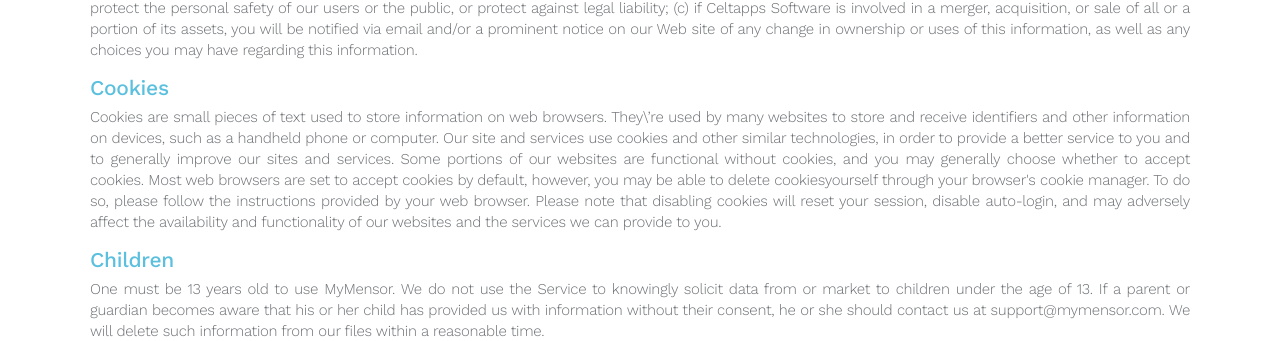
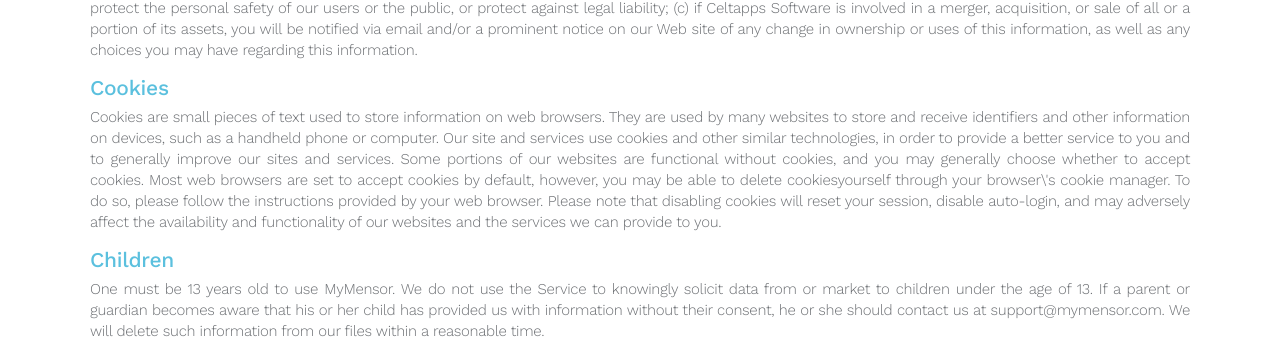
Before and after one commit to jorgercg/MyMensorWebsite, a Django app: page /en/privacy/ in a window 1280 px wide. Shown: the part 861-1202 px from the top of the page. Run offline with Django 3.2, Linux system fonts and the light colour scheme; some libraries are stand-ins or nearby versions.

Commit message:
13OUT2017 21h52min

```diff
--- a/mymwebsite/templates/privacy.html
+++ b/mymwebsite/templates/privacy.html
@@ -7,41 +7,51 @@
     <p></p>
     <p>{% trans "Last revision on June 2nd 2017." %}</p>
     <p></p>
-    <p class="text-justify">{% blocktrans %}This Privacy Policy sets forth MyMensor's policy with respect to information including
+    <p class="text-justify">{% blocktrans %}This Privacy Policy sets forth MyMensor's policy with respect to information
+        including
         personally identifiable data and other information that is collected from visitors to the Site and Services.
         This privacy policy governs your use of a software application (“Service”), including both a Mobile app running
         on mobile devices, and a Website application that runs on both mobile and desktop/laptop devices, that was
         created by Celtapps Software. {% endblocktrans %}</p>
     <h4 class="text-info text-capitalize">{% trans "Information collected and its use" %}</h4>
-    <p class="text-justify">{% blocktrans %}The Service obtains the information you provide when you download and register the Service
+    <p class="text-justify">{% blocktrans %}The Service obtains the information you provide when you download and
+        register the Service
         (“User Provided Data”). Registration is required to use our Service. When you register with us and use the
         Service, you provide: (a) an email address, an username and a password; (b) information you provide us when you
         contact us for help, and; (c) information you enter into our system when using the Service, such as images,
         videos, remarks and numerical data. We may also use the information you provided us to contact you from time to
-        time to provide you with important information, required notices and marketing promotions.{% endblocktrans %}</p>
-    <p class="text-justify">{% blocktrans %}In addition, the Service may collect certain information automatically (“Collected
+        time to provide you with important information, required notices and marketing
+        promotions.{% endblocktrans %}</p>
+    <p class="text-justify">{% blocktrans %}In addition, the Service may collect certain information automatically
+        (“Collected
         Information”), such as the type of mobile device you use, your mobile devices unique device ID, the IP address
         of your device, the geographic location of your device, your operating system, the type of Internet browsers you
         use, and information about the way you use the Service. Sometimes we aggregate user data anonymously to
         understand our customer base better.{% endblocktrans %}</p>
-    <p class="text-justify">{% blocktrans %}This Service collects information about the location of your device. We use your location
+    <p class="text-justify">{% blocktrans %}This Service collects information about the location of your device. We use
+        your location
         information to provide location certification services. You may at any time stop us from further allowing us to
         have access to your location data by disabling location services entirely, or specifically for the app, inside
         our app or on your mobile device.{% endblocktrans %}</p>
     <h4 class="text-info text-capitalize">{% trans "Data Retention Policy; Managing Your Information" %}</h4>
-    <p class="text-justify">{% blocktrans %}We will retain User Provided data for as long as you use the Service and for a reasonable
+    <p class="text-justify">{% blocktrans %}We will retain User Provided data for as long as you use the Service and for
+        a reasonable
         time thereafter. If you’d like to delete User Provided Data that you have provided via the Service, you can do
         so inside our mobile app and inside our web app, for the relevant portions of information, furthermore, if you
         want to completely wipe all information from our servers please contact us at support@mymensor.com and we will
         respond in a reasonable time. Please note that some or all of the User Provided Data may be required in order
-        for the Service to function properly, and we may be required to retain certain information by law.{% endblocktrans %}</p>
+        for the Service to function properly, and we may be required to retain certain information by
+        law.{% endblocktrans %}</p>
     <h4 class="text-info text-capitalize">{% trans "Third-Party Payment Processor" %}</h4>
-    <p class="text-justify">{% blocktrans %}We use a third party payment processor to process payments made to us. In connection with
+    <p class="text-justify">{% blocktrans %}We use a third party payment processor to process payments made to us. In
+        connection with
         the processing of such payments, we do not retain any personally identifiable information or any financial
         information such as credit card numbers. All such information is provided directly to our third party processor,
-        whose use of your personal information is governed by their privacy policy (https://www.paypal.com/pt/webapps/mpp/ua/privacy-full?locale.x=en_PT).{% endblocktrans %}</p>
+        whose use of your personal information is governed by their privacy policy
+        (https://www.paypal.com/pt/webapps/mpp/ua/privacy-full?locale.x=en_PT).{% endblocktrans %}</p>
     <h4 class="text-info text-capitalize">{% trans "Third parties access to information obtained by the Service" %}</h4>
-    <p class="text-justify">{% blocktrans %}We will share your information with third parties only in the ways that are described in
+    <p class="text-justify">{% blocktrans %}We will share your information with third parties only in the ways that are
+        described in
         this privacy statement. We may disclose collected Information, in the following manners: (a) as required by law,
         such as to comply with a subpoena, or similar legal process; (b) when we believe in good faith that disclosure
         is necessary to protect our rights, protect your safety or the safety of others, investigate fraud, respond to a
@@ -51,25 +61,30 @@
         change in ownership or uses of this information, as well as any choices you may have regarding this
         information.{% endblocktrans %}</p>
     <h4 class="text-info text-capitalize">{% trans "Cookies" %}</h4>
-    <p class="text-justify">{% trans "Cookies are small pieces of text used to store information on web browsers." %}
-        {% trans "They\’re used by many websites to store and receive identifiers and other information on devices, such as a handheld phone or computer. "%}
-        {% trans "Our site and services use cookies and other similar technologies, in order to provide a better service to you and to generally improve our sites and services." %}
-        {% trans "Some portions of our websites are functional without cookies, and you may generally choose whether to accept cookies. "%}
-        {% trans "Most web browsers are set to accept cookies by default, however, you may be able to delete cookiesyourself through your browser\'s cookie manager." %}
-        {% trans "To do so, please follow the instructions provided by your web browser. "%}
-        {% trans "Please note that disabling cookies will reset your session, disable auto-login, and may adversely affect the availability and functionality of our websites and the services we can provide to you." %}</p>
+    <p class="text-justify">{% blocktrans %}Cookies are small pieces of text used to store information on web browsers.
+        They are used by many websites to store and receive identifiers and other information on devices, such as a
+        handheld phone or computer. Our site and services use cookies and other similar technologies, in order to
+        provide a better service to you and to generally improve our sites and services. Some portions of our websites
+        are functional without cookies, and you may generally choose whether to accept cookies. Most web browsers are
+        set to accept cookies by default, however, you may be able to delete cookiesyourself through your browser\'s
+        cookie manager. To do so, please follow the instructions provided by your web browser. Please note that
+        disabling cookies will reset your session, disable auto-login, and may adversely affect the availability and
+        functionality of our websites and the services we can provide to you.{% endblocktrans %}</p>
     <h4 class="text-info text-capitalize">{% trans "Children" %}</h4>
-    <p class="text-justify">{% blocktrans %}One must be 13 years old to use MyMensor. We do not use the Service to knowingly solicit
+    <p class="text-justify">{% blocktrans %}One must be 13 years old to use MyMensor. We do not use the Service to
+        knowingly solicit
         data from or market to children under the age of 13. If a parent or guardian becomes aware that his or her child
         has provided us with information without their consent, he or she should contact us at support@mymensor.com. We
         will delete such information from our files within a reasonable time.{% endblocktrans %}</p>
     <h4 class="text-info text-capitalize">{% trans "Security" %}</h4>
-    <p class="text-justify">{% blocktrans %}MyMensor takes reasonable steps to protect your information from loss, misuse, and
+    <p class="text-justify">{% blocktrans %}MyMensor takes reasonable steps to protect your information from loss,
+        misuse, and
         unauthorized access, disclosure, alteration, or destruction. However, no Internet or email transmission is ever
         fully secure or error free. In particular, email sent to or from us may not be secure. Therefore, you should
         take special care in deciding what information you send to us via email. Please keep this in mind when
         disclosing any information to MyMensor.{% endblocktrans %}</p>
     <h4 class="text-info text-capitalize">{% trans "Contact" %}</h4>
-    <p class="text-justify">{% blocktrans %}If you have any questions regarding privacy while using the Service, or have questions about
+    <p class="text-justify">{% blocktrans %}If you have any questions regarding privacy while using the Service, or have
+        questions about
         our practices, please contact us via email at support@mymensor.com.{% endblocktrans %}</p>
 {% endblock %}
--- a/mymwebsite/templates/terms.html
+++ b/mymwebsite/templates/terms.html
@@ -109,7 +109,7 @@
         User Account. An email or phone request to cancel your User Account is not considered cancellation. You can
         cancel your User Account at any time in our Site. If you cancel your User Account before the end of your current
         paid up month, your cancellation will take effect immediately, and you will not be charged again. But there will
-        not be any prorating of unused time in the last billing cycle.{% endblocktrans %}</p>
+        not be any prorating of unused time in the last billing cycle. Nevertheless, you will be able to continue using the services up until the end of the last billing cycle.{% endblocktrans %}</p>
     <p class="text-justify">{% blocktrans %}(e) Prohibited Conduct: MyMensor specifically prohibits any use of the Site or the Service
         for: (i) posting any (1) information which is incomplete, false, inaccurate or not your own, (2) trade secrets
         or material that is copyrighted or otherwise owned by a third party unless you have a valid license from the
```
Also changed, not shown: locale/en/LC_MESSAGES/django.po, locale/pt/LC_MESSAGES/django.po, locale/pt_BR/LC_MESSAGES/django.po, 1 other file.
